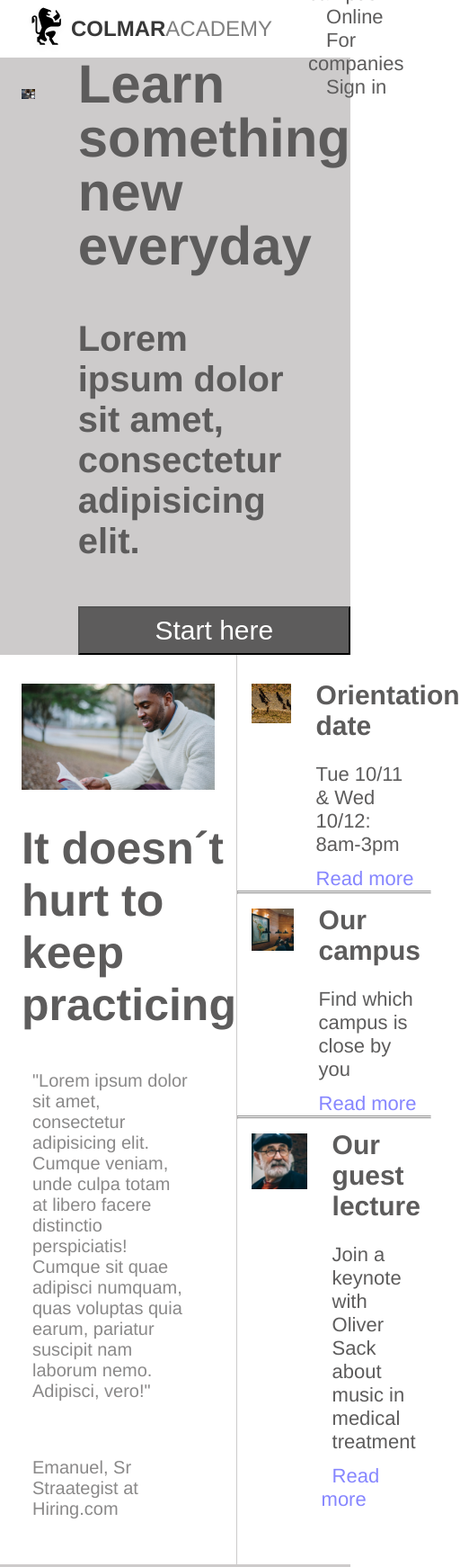
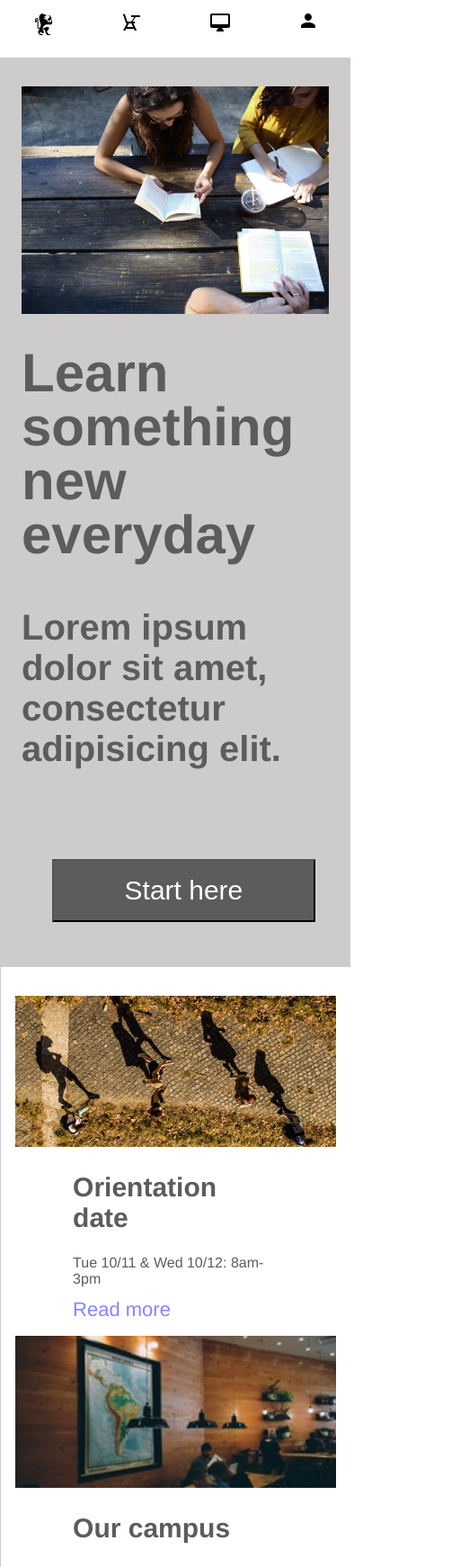
Before and after one commit to Zessar/Colmar-Academy, a plain HTML site: page index.html in a window 390 px wide. Shown: the top 1742 px of the page at 90% size, 512 px wide, since content can reach past the window. Drawn offline with Linux system fonts and the light colour scheme.

Commit message:
terminado

```diff
--- a/index.html
+++ b/index.html
@@ -14,12 +14,20 @@
             <img class="logo" src="recursos/images/ic-logo.svg" alt="logo">
             <h2><strong>COLMAR</strong>ACADEMY</h2>
         </div>
-        <nav>
+        <nav class="nav--desktop">
             <ul>
-                <li><a href="">On campus</a></li>
-                <li><a href="">Online</a></li>
-                <li><a href="">For companies</a></li>
-                <li><a href="">Sign in</a></li>
+                <li><a href="#">On campus</a></li>
+                <li><a href="#">Online</a></li>
+                <li><a href="#">For companies</a></li>
+                <li><a href="#">Sign in</a></li>
+            </ul>
+        </nav>
+        <nav class="nav--mobile">
+            <ul>
+                <li><a href="#"><img src="recursos/images/ic-logo.svg" alt="Colmar Academy Logo"></a></li>
+                <li><a href="#"><img src="recursos/images/ic-on-campus.svg" alt="On Campus"></a></li>
+                <li><a href="#"><img src="recursos/images/ic-online.svg" alt="Online Icon"></a></li>
+                <li><a href="#"><img src="recursos/images/ic-login.svg" alt="Login Icon"></a></li>
             </ul>
         </nav>
     </header>
@@ -49,8 +57,11 @@
             </div>
             <div class="section--1-div2">
                 <div class="section--1-div2-info">
-                    <div class="section--1-div2-infoImg">
+                    <div class="section--1-div2-infoImg-desktop">
                         <img src="recursos/images/information-orientation.jpg" alt="Camino al estudio">
+                    </div>
+                    <div class="section--1-div2-infoImg-mobile">
+                        <img src="recursos/images/information-orientation-mobile.jpg" alt="Camino al estudio">
                     </div>
                     <div class="sec1--div2-info">
                         <h3>Orientation date</h3>
@@ -58,11 +69,12 @@
                         <a href="#">Read more</a>
                     </div>
                 </div>
-                <hr>
-                <hr>
                 <div class="section--1-div2-info">
-                    <div class="section--1-div2-infoImg">
+                    <div class="section--1-div2-infoImg-desktop">
                         <img src="recursos/images/information-campus.jpg" alt="Zona de estudio">
+                    </div>
+                    <div class="section--1-div2-infoImg-mobile">
+                        <img src="recursos/images/information-campus-mobile.jpg" alt="Zona de estudio">
                     </div>
                     <div class="sec1--div2-info">
                         <h3>Our campus</h3>
@@ -70,11 +82,12 @@
                         <a href="#">Read more</a>
                     </div>
                 </div>
-                <hr>
-                <hr>
                 <div class="section--1-div2-info">
-                    <div class="section--1-div2-infoImg">
+                    <div class="section--1-div2-infoImg-desktop">
                         <img src="recursos/images/information-guest-lecture.jpg" alt="Escritor mirando">
+                    </div>
+                    <div class="section--1-div2-infoImg-mobile">
+                        <img src="recursos/images/information-guest-lecture-mobile.jpg" alt="Escritor mirando">
                     </div>
                     <div class="sec1--div2-info">
                         <h3>Our guest lecture</h3>
--- a/recursos/css/index.css
+++ b/recursos/css/index.css
@@ -5,10 +5,6 @@
 
 html {
     font-family: Helvetica, Arial, sans-serif;
-}
-
-body {
-
 }
 
 a {
@@ -47,20 +43,54 @@ strong {
     font-weight: 700;
 }
 
-nav {
+.nav--desktop {
     display: flex;
     align-items: center;
     margin-right: 24px;
 }
 
-nav li {
+.nav--desktop li {
     display: inline;
     padding: 8px;
     list-style: none;
 }
 
-nav li a {
+.nav--desktop li a {
     color: #5d5c5c;
+}
+
+.nav--mobile {
+    display: none;
+}
+
+@media only screen and (max-width: 450px) {
+    .header--logo, .nav--desktop {
+        display: none;
+    }
+
+    .nav--mobile {
+        width: 100%;
+        z-index: 1;
+        display: flex;
+        text-align: center;
+        align-content: center;
+        flex-wrap: wrap;
+    }
+
+    .nav--mobile li {
+        display: inline;
+    }
+
+    .nav--mobile ul {
+        display: flex;
+        width: 100%;
+        padding: 0;
+        justify-content: space-around;
+    }
+
+    .nav--mobile li {
+        list-style: none;
+    }
 }
 
 /* SECTION 1 */
@@ -92,9 +122,10 @@ nav li a {
 
 
 .button {
+    width: 80%;
     font-size: 30px;
     background-color: #5d5c5c;
-    padding: 8px;
+    padding: 16px;
     color: white;
     text-align: center;
 }
@@ -114,6 +145,31 @@ nav li a {
     font-weight: 700;
     padding-bottom: 50px;
     color: #5d5c5c;
+}
+
+@media only screen and (max-width: 450px) {
+    .banner {
+        display: block;
+        width: 100%;
+    }
+
+    .banner--div-img {
+        margin: 0;
+    }
+
+    .banner--div-img img{
+        padding: 32px 24px;
+    }
+
+    .button {
+        /* padding-bottom: 50px; */
+        margin: 50px 34px;
+        margin-right: 18px;
+    }
+
+    .banner--title h1, .banner--p h4 {
+        margin: 20px;
+    }
 }
 
 /* SECTION 2 */
@@ -164,19 +220,19 @@ nav li a {
     height: auto;
     background-color: white;
     /* border-top: 1px solid rgb(205, 203, 203); */
-    /* border-bottom: 1px solid rgb(205, 203, 203); */
+    border-bottom: 1px solid rgb(205, 203, 203);
 }
 
 .section--1-div2-info:hover {
     background-color: #8a8989;
 }
 
-.section--1-div2-infoImg {
+.section--1-div2-infoImg-desktop {
     width: 35%;
     margin: 16px;
 }
 
-.section--1-div2-infoImg img{
+.section--1-div2-infoImg-desktop img{
     width: 100%;
 }
 
@@ -198,6 +254,48 @@ nav li a {
 
 .sec1--div2-info a {
     color: rgb(134, 134, 255);
+}
+
+.section--1-div2-infoImg-mobile {
+    display: none;
+}
+
+@media only screen and (max-width: 450px) {
+    .section--1 {
+        display: block;
+    }
+
+    .section--1-div1 {
+        display: none;
+    }
+
+    .section--1-div2 {
+        padding-bottom: 30px;
+    }
+
+    .section--1-div2-info {
+        display: block;
+        border-bottom: none;
+        width: 100%;
+    }
+
+    .section--1-div2-info p {
+        display: flex;
+        font-size: 16px;
+    }
+
+    .section--1-div2-infoImg-desktop {
+        display: none;
+    }
+
+    .section--1-div2-infoImg-mobile {
+        display: flex;
+        padding: 16px;
+    }
+
+    .section--1-div2-infoImg-mobile img {
+        width: 100%;
+    }
 }
 
 /* SECTION 3 */
@@ -261,6 +359,35 @@ nav li a {
     letter-spacing: 1px;
 }
 
+@media only screen and (max-width: 450px) {
+    .section--3 {
+        background-color: white;
+        border: 1px solid rgb(205, 203, 203);
+    }
+
+    .section--3-container {
+        display: block;
+    }
+
+    .section--3-complet {
+        width: 90%;
+        background-color: rgb(205, 203, 203);
+    }
+
+    .section--3 h2 {
+        font-size: 40px;
+    }
+
+    .section--3-img {
+        display: none;
+    }
+
+    .section--3-info h6, p {
+        display: none;
+    }
+}
+
+/* SECTION 4 */
 .section--4 {
    display: block;
 }
@@ -306,6 +433,30 @@ nav li a {
     padding-top: 9px;
  }
 
+ @media only screen and (max-width: 450px) {
+    .section--4 h2 {
+        font-size: 40px;
+    }
+
+    .section--1-div22 {
+        display: none;
+    }
+
+    .section--4-container {
+        width: 100%;
+    }
+
+    .section--4-video {
+        padding: 0;
+        width: 100%;
+    }
+
+    .section--4-content {
+        display: none;
+    }
+ }
+
+/* FOOTER */
  footer {
     display: flex;
     align-items: center;
@@ -313,3 +464,19 @@ nav li a {
     padding-bottom: 100px;
     justify-content: space-between;
  }
+
+@media only screen and (max-width: 450px) {
+    footer {
+        text-align: center;
+    }
+
+    footer p {
+        display: flex;
+        font-size: 15px;
+        padding-top: 60px;
+    }
+
+    footer a {
+        display: none;
+    }
+}
```
